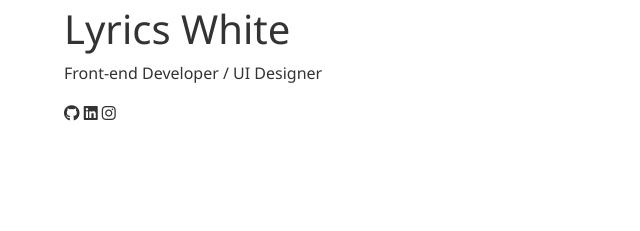
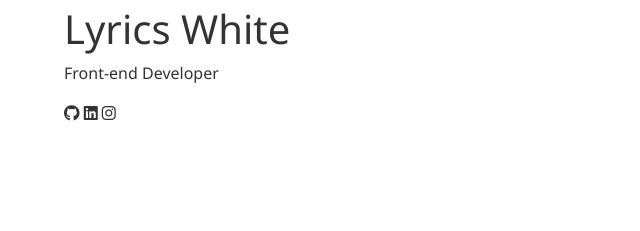
Before and after one commit to LyricWhite/LyricWhite.github.io, a plain HTML site: page index.html in a window 1280 px wide. Shown: the part 391-622 px from the top of the page, 0-640 px from the left. Drawn offline with nearby package versions, Linux system fonts and the light colour scheme.

Commit message:
Update index.html

```diff
--- a/index.html
+++ b/index.html
@@ -27,7 +27,7 @@
         <div class="intro-text">
             <h2>Hi, I am</h2>
             <h1>Lyrics White </h1>
-            <p>Front-end Developer / UI Designer</p>
+            <p>Front-end Developer</p>
             <p>
                 <i class="fab fa-github"></i>
                 <i class="fab fa-linkedin"></i>
```
